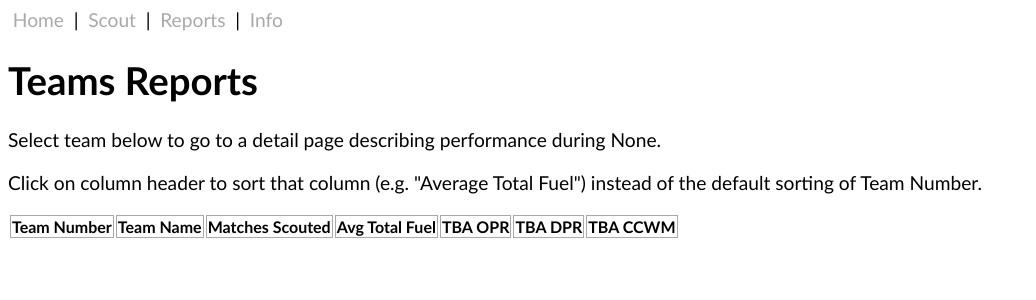
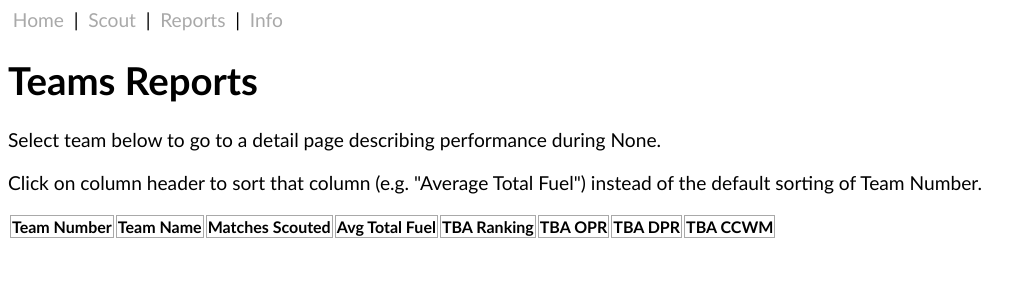
Before and after one commit to fscdata/fsc-data-scouting, a Flask app: page /report/team in a window 1280 px wide. Shown: the top 300 px of the page, without its empty margins (0-1036 px from the left). Run offline with Flask 3, Linux system fonts and the light colour scheme; data that the repository does not hold is empty.

Commit message:
include TBA Rankings data on team tabulation

```diff
--- a/routes/report_routes.py
+++ b/routes/report_routes.py
@@ -22,6 +22,7 @@ def pull_TBA_stats(team_stats):
 
     event_key = '2026sccha'
     stats_endpoint_url = f'{base_tba_url}/event/{event_key}/oprs'
+    rankings_endpoint_url = f'{base_tba_url}/event/{event_key}/rankings'
 
     event_stats_response = requests.get(stats_endpoint_url, headers=headers)
     print(f'Status Code: {event_stats_response.status_code}')
@@ -40,11 +41,24 @@ def pull_TBA_stats(team_stats):
             team[3:]: round(event_stats_data['ccwms'][team], 2)
             for team in event_stats_data['ccwms']}
 
-        print(team_stats)
+        # print(team_stats)
         for team in team_stats:
             team_stats[team]['opr'] = tba_opr[f'{team}']
             team_stats[team]['dpr'] = tba_dpr[f'{team}']
             team_stats[team]['ccwm'] = tba_ccwm[f'{team}']
+
+    rankings_response = requests.get(rankings_endpoint_url, headers=headers)
+    print(f'Status Code: {rankings_response.status_code}')
+    if not rankings_response.status_code == 200:
+        print('api error')
+    else:
+        rankings_data = rankings_response.json()
+        tba_rank = {
+            team['team_key'][3:]: team['rank']
+            for team in rankings_data['rankings']}
+        for team in team_stats:
+            team_stats[team]['tba_rank'] = tba_rank[f'{team}']
+
     return team_stats
 
 def calculate_climb_stats(MatchTeamData):
@@ -55,7 +69,7 @@ def calculate_climb_stats(MatchTeamData):
         'auto_climb_try': 0,
         'auto_climbed': 0,
         'endgame_climb_try': 0,
-        'endgame_climbed': 0
+        'endgame_climbed': 0,
     }
     for match in MatchTeamData:
         team_climb_stats['match_count'] += 1
@@ -206,7 +220,8 @@ def report_team_page():
                  'avg_fuel': 0,
                  'opr': 0,
                  'dpr': 0,
-                 'ccwm': 0}
+                 'ccwm': 0,
+                 'tba_rank': 0}
                 for team_data in team_summary_data}
         team_performance_data = db.session\
             .query(
--- a/templates/report/main_teams_page.html
+++ b/templates/report/main_teams_page.html
@@ -14,6 +14,7 @@
             <th>Team Name</th>
             <th>Matches Scouted</th>
             <th>Avg Total Fuel</th>
+            <th>TBA Ranking</th>
             <th>TBA OPR</th>
             <th>TBA DPR</th>
             <th>TBA CCWM</th>
@@ -36,6 +37,9 @@
                 {{ team_stats[team]['avg_fuel'] }}
             </td>
             <td>
+                {{ team_stats[team]['tba_rank'] }}
+            </td>
+            <td>
                 {{ team_stats[team]['opr'] }}
             </td>
             <td>
```
